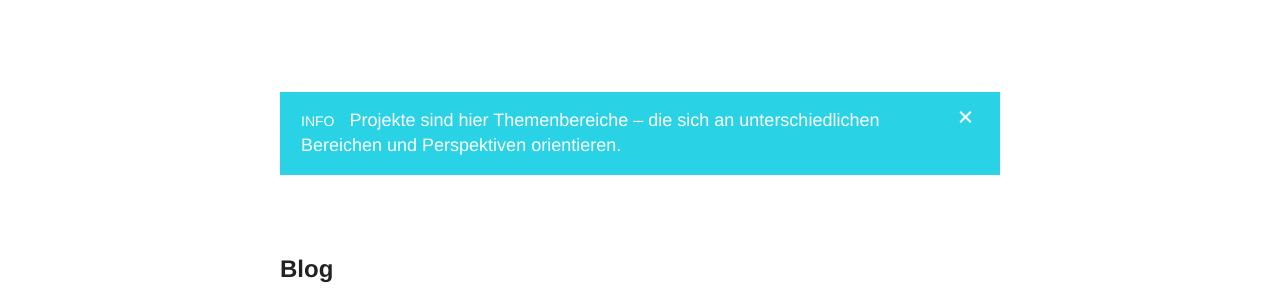
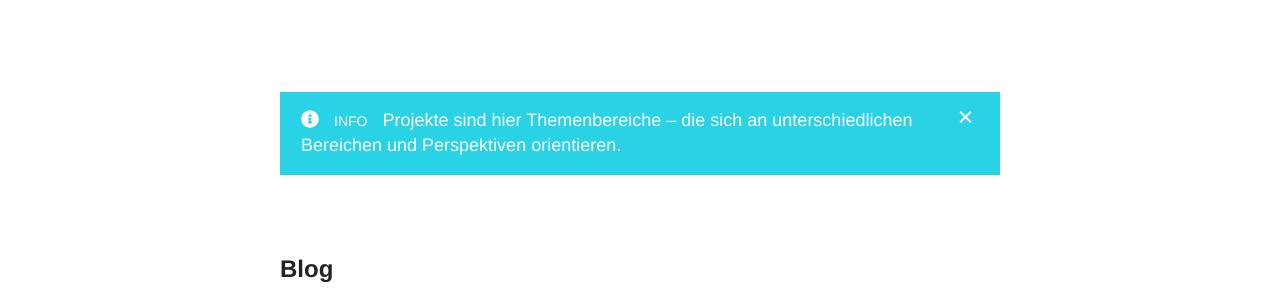
Before and after one commit to S2030c/projekte, a Jekyll site: the page built from index.html, in a window 1280 px wide. Shown: the part 167-467 px from the top of the page. Built offline with Jekyll 4.4.1, drawn with Linux system fonts in a browser that asks for light colours; nearby versions of some CDN libraries.

Commit message:
Update default.html

```diff
--- a/_layouts/default.html
+++ b/_layouts/default.html
@@ -9,7 +9,7 @@
 
     <link rel="stylesheet" type="text/css" href="{{ site.baseurl }}/style.css" />
     <link rel="alternate" type="application/rss+xml" title="{{ site.name }} - {{ site.description }}" href="{{ site.baseurl }}/feed.xml" />
-    <script src="https://cdnjs.cloudflare.com/ajax/libs/font-awesome/6.6.0/js/fontawesome.min.js"></script>
+    <script src="https://cdnjs.cloudflare.com/ajax/libs/font-awesome/5.9.0/js/all.min.js"></script>
   </head>
 
   <body>
```
